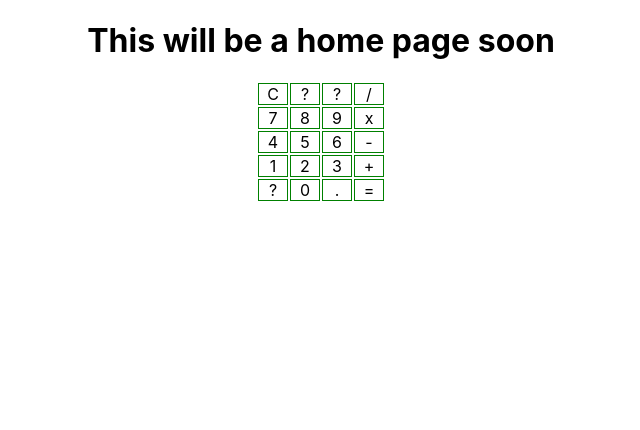
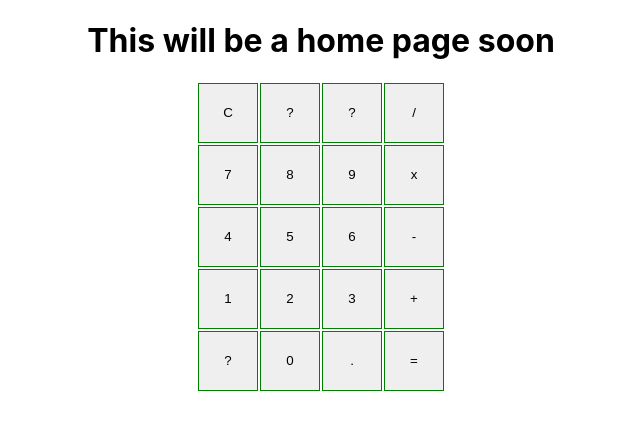
Before and after one commit to btk44/micro-apps-ui, a React (Create React App) app: page / in a window 1280 px wide. Shown: the top 430 px of the page, without its empty margins (319-959 px from the left). Built offline with nearby package versions, Linux system fonts and the light colour scheme.

Commit message:
component simplified

```diff
--- a/src/components/calculator/Calculator.css
+++ b/src/components/calculator/Calculator.css
@@ -4,7 +4,8 @@
     display: inline-block;
     box-sizing: border-box;
     border: 1px green solid;
-    min-width: 30px;
+    min-width: 60px;
+    min-height: 60px;
     margin: 1px;
     cursor: pointer;
 }
--- a/src/components/calculator/Calculator.js
+++ b/src/components/calculator/Calculator.js
@@ -9,21 +9,23 @@ export default function Calculator() {
     ['?', '0', '.', '=']
   ]
 
-  const button = (text) => (
-    <div className="button">
-      { text }
-    </div>
-  )
-
-  const buttonRow = (buttons) => (
-    <div className="buttons-row">
-      { buttons.map(x => button(x)) }
-    </div>
-  )
+  function buttonClicked(event){
+    console.log(event.target.innerHTML)
+  }
 
   return (
     <div className="calculator-component">
-      { buttonsTable.map(x => buttonRow(x)) }
+    { buttonsTable.map(buttonRow =>
+        <div className="buttons-row">
+          { buttonRow.map(buttonText =>
+              <button className="button" onClick={buttonClicked}>
+                { buttonText }
+              </button>
+            )
+          }
+        </div>
+      )
+    }
     </div>
   )
 }
```
